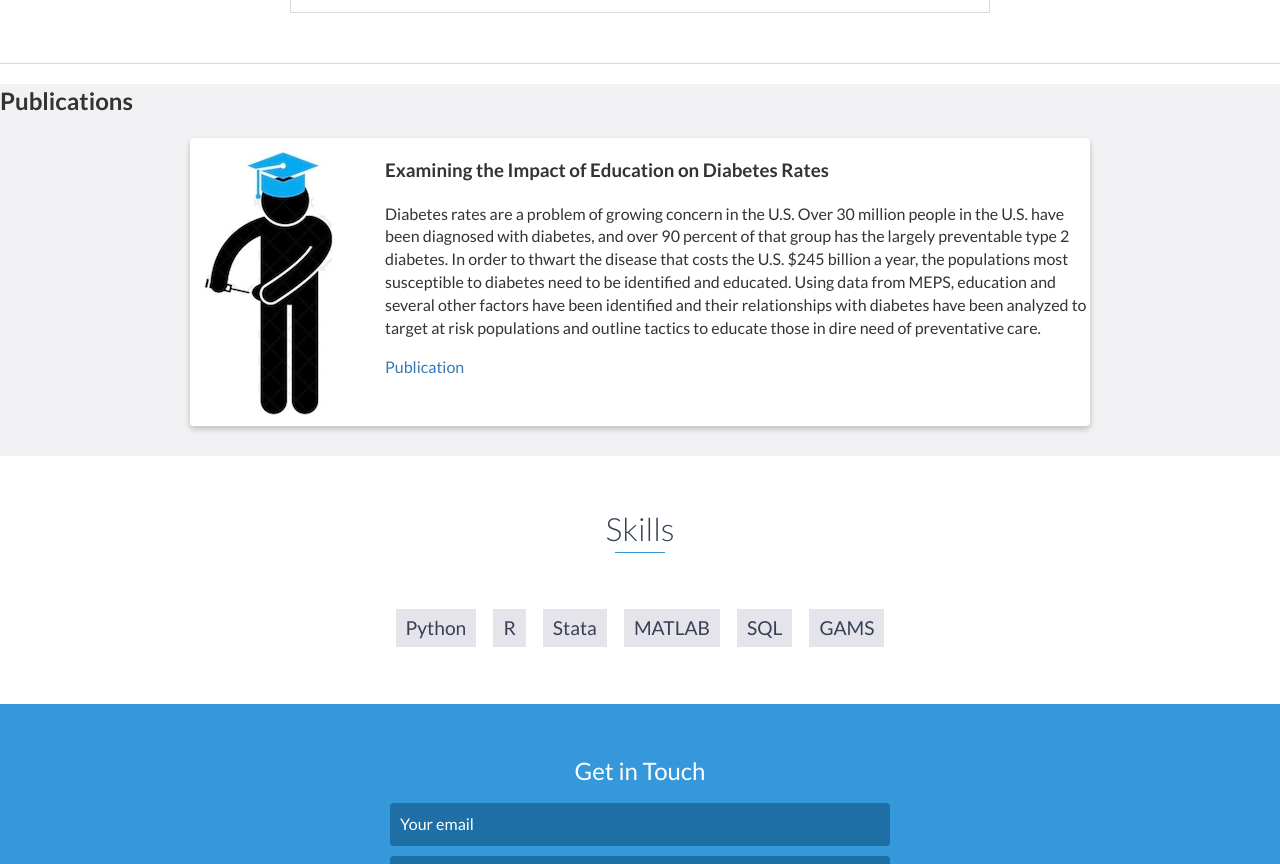
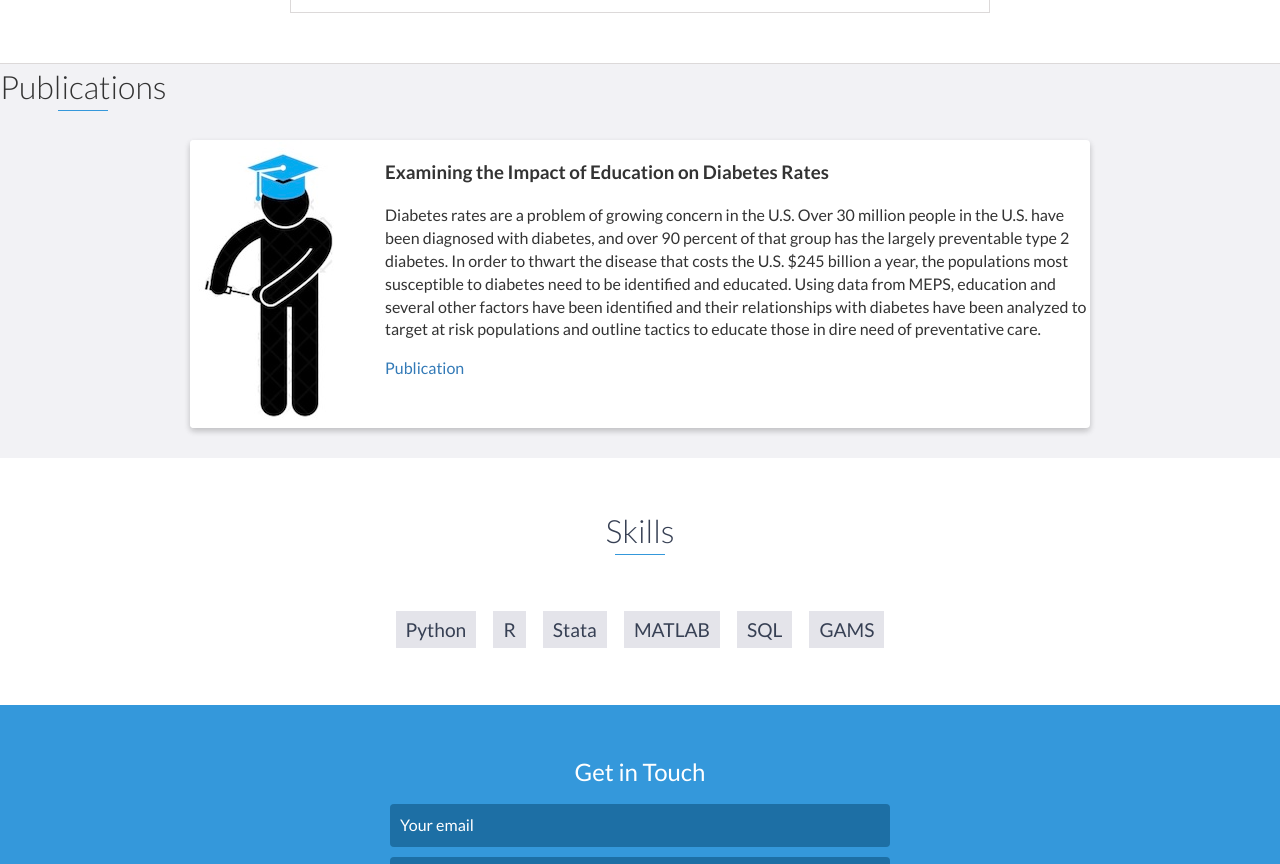
Before and after one commit to macbog24/macbog24.github.io, a website: page index.html in a window 1280 px wide. Shown: the part 2772-3636 px from the top of the page. Drawn offline with nearby package versions, Linux system fonts and the light colour scheme.

Commit message:
Update index.html

```diff
--- a/index.html
+++ b/index.html
@@ -136,7 +136,7 @@
     <!-- End #education -->
 
     <div id="publications" class="background-alt">
-        <h2 class="headertekst">Publications</h2>
+        <h2 class="heading">Publications</h2>
         <div class="container">
             <div class="row">
                 <div class="project shadow-large">
```
